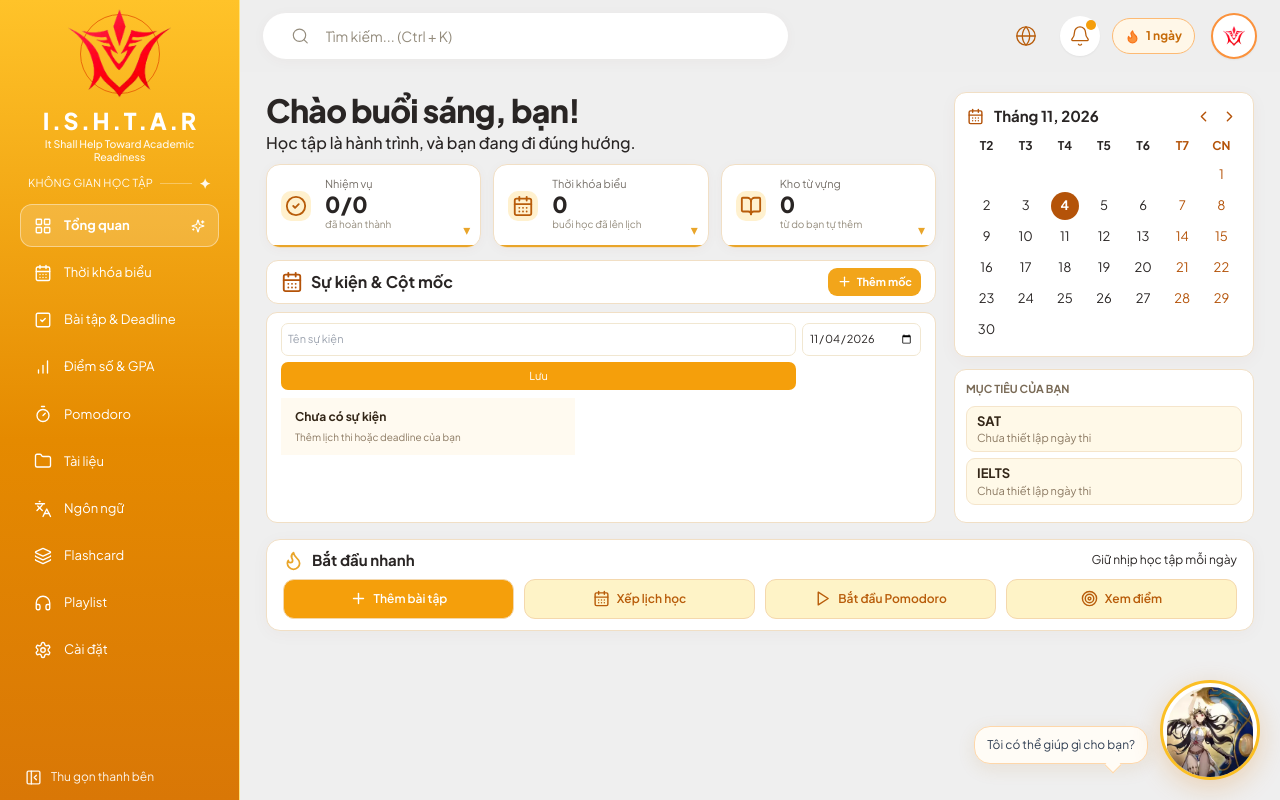
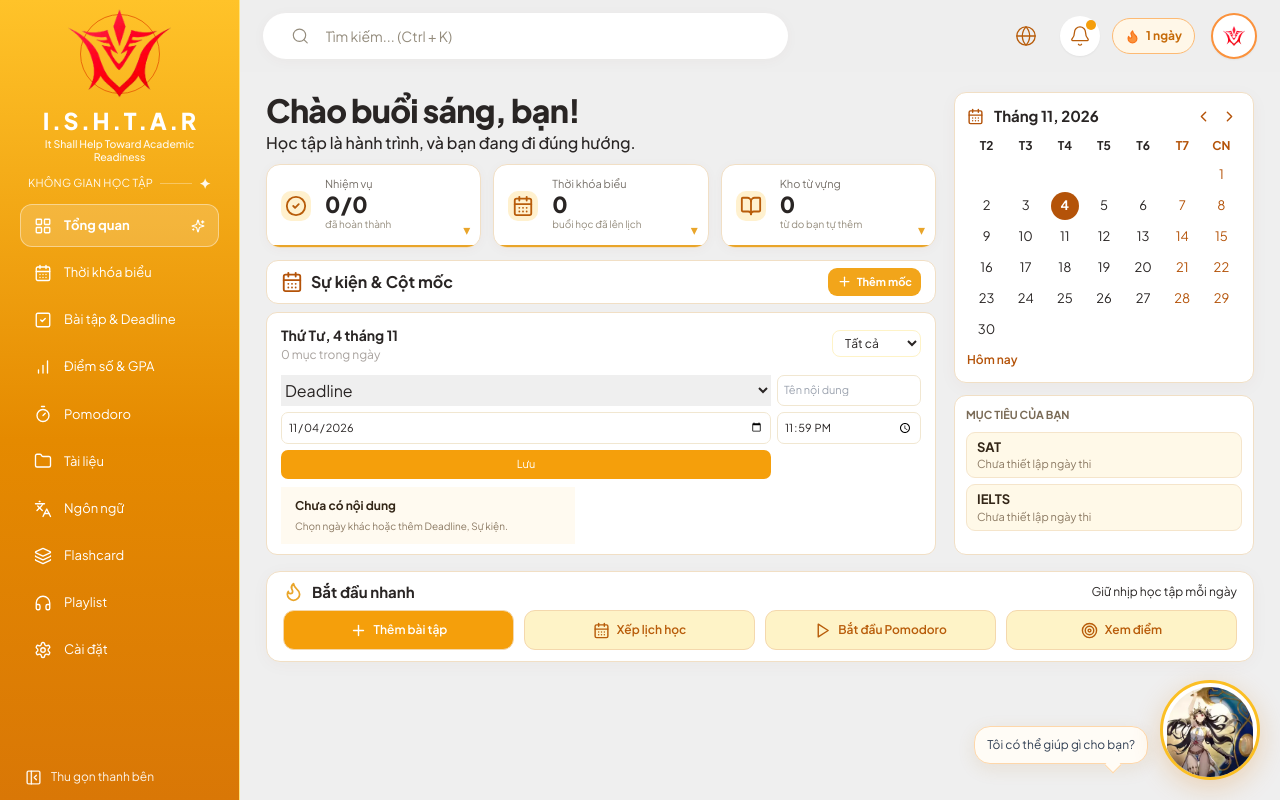
Before and after one commit to nhanttk1710-sketch/I.S.H.T.A.R-STUDY-APP, a Next.js app in the folder ISHTAR/ishtar-study-app/: page / in a window 1280 px wide. Both pictures are taken after a click on the button "Thêm mốc". Built offline with nearby package versions, Linux system fonts and the light colour scheme.

Commit message:
Add prioritized calendar events and selected-day agenda

```diff
--- a/ISHTAR/ishtar-study-app/components/ImportantEventsCalendar.tsx
+++ b/ISHTAR/ishtar-study-app/components/ImportantEventsCalendar.tsx
@@ -1,33 +1,41 @@
 "use client";
 import {useEffect,useMemo,useState} from "react";
-import {CalendarDays,ChevronLeft,ChevronRight,Plus,Trash2} from "lucide-react";
-import type {Goal,TabId} from "./types";
-type ImportantEvent={id:string;title:string;date:string};
-const key="ishtar_important_events";
+import {CalendarDays,ChevronLeft,ChevronRight,Plus,Trash2,CheckCircle2,BookOpen,Flag,CalendarHeart,Filter} from "lucide-react";
+import type {Goal,TabId,Task,Deadline,PersonalEvent} from "./types";
 const pad=(n:number)=>String(n).padStart(2,"0");
 const dateKey=(d:Date)=>d.getFullYear()+"-"+pad(d.getMonth()+1)+"-"+pad(d.getDate());
 const uid=()=>Math.random().toString(36).slice(2,10);
 const monthNames=["Tháng 1","Tháng 2","Tháng 3","Tháng 4","Tháng 5","Tháng 6","Tháng 7","Tháng 8","Tháng 9","Tháng 10","Tháng 11","Tháng 12"];
-export default function ImportantEventsCalendar({goals=[],onNavigate}:{goals?:Goal[];onNavigate?:(tab:TabId)=>void}){
- const now=new Date();const [events,setEvents]=useState<ImportantEvent[]>([]);const [ready,setReady]=useState(false);
- const [month,setMonth]=useState(new Date(now.getFullYear(),now.getMonth(),1));const [selected,setSelected]=useState(dateKey(now));
- const [formOpen,setFormOpen]=useState(false);const [title,setTitle]=useState("");const [date,setDate]=useState(dateKey(now));
- useEffect(()=>{try{const raw=localStorage.getItem(key);if(raw){const parsed=JSON.parse(raw);if(Array.isArray(parsed))setEvents(parsed.filter(x=>x&&typeof x.title==="string"&&typeof x.date==="string"))}}catch{}setReady(true)},[]);
- useEffect(()=>{if(ready){try{localStorage.setItem(key,JSON.stringify(events))}catch{}}},[events,ready]);
+type Props={goals?:Goal[];tasks:Task[];deadlines:Deadline[];events:PersonalEvent[];onDataChange:(v:{tasks:Task[];deadlines:Deadline[];events:PersonalEvent[]})=>void;onNavigate?:(tab:TabId)=>void};
+export default function ImportantEventsCalendar({goals=[],tasks,deadlines,events,onDataChange,onNavigate}:Props){
+ const now=new Date();const [month,setMonth]=useState(new Date(now.getFullYear(),now.getMonth(),1));const [selected,setSelected]=useState(dateKey(now));
+ const [formOpen,setFormOpen]=useState(false);const [kind,setKind]=useState<"deadline"|"event">("deadline");const [title,setTitle]=useState("");const [date,setDate]=useState(dateKey(now));const [time,setTime]=useState("23:59");const [filter,setFilter]=useState<"all"|"deadline"|"task"|"event">("all");
  const year=month.getFullYear(),monthIndex=month.getMonth(),daysInMonth=new Date(year,monthIndex+1,0).getDate(),offset=(new Date(year,monthIndex,1).getDay()+6)%7;
- const eventDates=new Set(events.map(e=>e.date));const cells=useMemo(()=>Array.from({length:offset+daysInMonth},(_,i)=>i<offset?null:i-offset+1),[offset,daysInMonth]);
- const selectedEvents=events.filter(e=>e.date===selected).sort((a,b)=>a.title.localeCompare(b.title));
- const addEvent=(e:React.FormEvent)=>{e.preventDefault();if(!title.trim()||!date)return;setEvents(v=>[...v,{id:uid(),title:title.trim(),date}]);setSelected(date);const d=new Date(date+"T12:00:00");setMonth(new Date(d.getFullYear(),d.getMonth(),1));setTitle("");setFormOpen(false)};
+ const cells=useMemo(()=>Array.from({length:offset+daysInMonth},(_,i)=>i<offset?null:i-offset+1),[offset,daysInMonth]);
+ const selectedTasks=tasks.filter(t=>t.due===selected&&!t.done);
+ const selectedDeadlines=deadlines.filter(d=>d.date===selected&&!d.done);
+ const selectedEvents=events.filter(e=>e.date===selected);
+ const hasKind=(day:string)=>({deadline:deadlines.some(x=>x.date===day&&!x.done)||tasks.some(x=>x.due===day&&!x.done),task:tasks.some(x=>(x.plannedDate===day||(!x.due&&x.plannedDate===day))&&!x.done),event:events.some(x=>x.date===day) });
+ const dates=Array.from({length:daysInMonth},(_,i)=>dateKey(new Date(year,monthIndex,i+1)));
+ const selectedItems=[
+ ...selectedDeadlines.map(x=>({id:x.id,title:x.title,kind:"deadline" as const,time:x.time||"23:59",done:x.done,taskId:x.taskId})),
+ ...selectedTasks.filter(t=>!selectedDeadlines.some(d=>d.taskId===t.id)).map(x=>({id:x.id,title:x.title,kind:"task" as const,time:"",done:x.done,taskId:x.id})),
+ ...selectedEvents.map(x=>({id:x.id,title:x.title,kind:"event" as const,time:x.allDay?"Cả ngày":x.time||"",done:false,taskId:undefined}))
+ ].filter(x=>filter==="all"||x.kind===filter).sort((a,b)=>({deadline:0,task:1,event:2}[a.kind]-{deadline:0,task:1,event:2}[b.kind])||a.time.localeCompare(b.time));
+ const add=(e:React.FormEvent)=>{e.preventDefault();if(!title.trim()||!date)return;if(kind==="deadline")onDataChange({tasks,deadlines:[...deadlines,{id:uid(),title:title.trim(),date,time,done:false}],events});else onDataChange({tasks,deadlines,events:[...events,{id:uid(),title:title.trim(),date,time,allDay:false,repeat:"none"}]});setSelected(date);const d=new Date(date+"T12:00:00");setMonth(new Date(d.getFullYear(),d.getMonth(),1));setTitle("");setFormOpen(false)};
+ const toggle=(item:typeof selectedItems[number])=>{if(item.kind==="deadline")onDataChange({tasks,deadlines:deadlines.map(d=>d.id===item.id?{...d,done:!d.done}:d),events});else if(item.kind==="task")onDataChange({tasks:tasks.map(t=>t.id===item.id?{...t,done:!t.done}:t),deadlines:deadlines.map(d=>d.taskId===item.id?{...d,done:!d.done}:d),events});else onDataChange({tasks,deadlines,events:events.filter(e=>e.id!==item.id)})};
  const move=(delta:number)=>setMonth(new Date(year,monthIndex+delta,1));
  const goalItems=goals.length?goals:[{id:"sat-template",exam:"SAT",target:"",examDate:"",createdAt:"",scoreMin:400,scoreMax:1600,scores:[]},{id:"ielts-template",exam:"IELTS",target:"",examDate:"",createdAt:"",scoreMin:1,scoreMax:9,scores:[]}];
  return <div className="ishtar-dashboard-panels">
   <section className="ishtar-events-heading"><div><CalendarDays size={22}/><h2>Sự kiện & Cột mốc</h2></div><button type="button" onClick={()=>{setDate(selected);setFormOpen(v=>!v)}}><Plus size={15}/>Thêm mốc</button></section>
-  <section className="ishtar-events-list">{formOpen&&<form onSubmit={addEvent} className="ishtar-event-form"><input value={title} onChange={e=>setTitle(e.target.value)} placeholder="Tên sự kiện" required/><input type="date" value={date} onChange={e=>setDate(e.target.value)} required/><button type="submit">Lưu</button></form>}{selectedEvents.length?selectedEvents.map(event=><div key={event.id} className="ishtar-event-row"><div><b>{event.title}</b><small>{selected.split("-").reverse().join("/")}</small></div><button aria-label="Xóa sự kiện" onClick={()=>setEvents(v=>v.filter(x=>x.id!==event.id))}><Trash2 size={15}/></button></div>):<div className="ishtar-event-empty"><b>Chưa có sự kiện</b><span>Thêm lịch thi hoặc deadline của bạn</span></div>}</section>
+  <section className="ishtar-events-list">
+   <div className="mb-3 flex flex-wrap items-center justify-between gap-2"><div><b className="text-sm">{new Date(selected+"T12:00:00").toLocaleDateString("vi-VN",{weekday:"long",day:"numeric",month:"long"})}</b><p className="text-xs text-stone-400">{selectedItems.length} mục trong ngày</p></div><select aria-label="Lọc nội dung" value={filter} onChange={e=>setFilter(e.target.value as typeof filter)} className="rounded-lg border border-amber-100 bg-white px-2 py-1 text-xs"><option value="all">Tất cả</option><option value="deadline">Deadline</option><option value="task">Bài tập</option><option value="event">Sự kiện</option></select></div>
+   {formOpen&&<form onSubmit={add} className="ishtar-event-form"><select value={kind} onChange={e=>setKind(e.target.value as typeof kind)}><option value="deadline">Deadline</option><option value="event">Sự kiện cá nhân</option></select><input value={title} onChange={e=>setTitle(e.target.value)} placeholder="Tên nội dung" required/><input type="date" value={date} onChange={e=>setDate(e.target.value)} required/><input type="time" value={time} onChange={e=>setTime(e.target.value)}/><button type="submit">Lưu</button></form>}
+   {selectedItems.length?selectedItems.map(item=><div key={item.kind+item.id} className="ishtar-event-row"><button type="button" aria-label="Đánh dấu hoàn thành" onClick={()=>toggle(item)} className="text-emerald-600"><CheckCircle2 size={17}/></button><div className="min-w-0 flex-1"><b>{item.title}</b><small>{item.time||"Chưa đặt giờ"}</small></div><span className={"ishtar-event-type ishtar-event-type--"+item.kind}>{item.kind==="deadline"?"Deadline":item.kind==="task"?"Bài tập":"Sự kiện"}</span>{item.kind==="event"&&<button aria-label="Xóa sự kiện" onClick={()=>toggle(item)}><Trash2 size={15}/></button>}</div>):<div className="ishtar-event-empty"><b>Chưa có nội dung</b><span>Chọn ngày khác hoặc thêm Deadline, Sự kiện.</span></div>}
+  </section>
   <div className="ishtar-side-col">
-  <section className="ishtar-month-panel"><div className="ishtar-month-heading"><div><CalendarDays size={22}/><h2>{monthNames[monthIndex]}, {year}</h2></div><div><button type="button" aria-label="Tháng trước" onClick={()=>move(-1)}><ChevronLeft size={17}/></button><button type="button" aria-label="Tháng sau" onClick={()=>move(1)}><ChevronRight size={17}/></button></div></div>
-   <div className="ishtar-calendar-grid">{["T2","T3","T4","T5","T6","T7","CN"].map((d,i)=><b key={d} className={i>4?"weekend":""}>{d}</b>)}{cells.map((day,i)=>{if(!day)return <span key={"blank-"+i}/>;const value=dateKey(new Date(year,monthIndex,day));const weekend=new Date(year,monthIndex,day).getDay()===0||new Date(year,monthIndex,day).getDay()===6;return <button key={value} type="button" onClick={()=>setSelected(value)} className={(selected===value?"selected ":"")+(value===dateKey(now)?"today ":"")+(eventDates.has(value)?"has-event ":"")+(weekend?"weekend":"")}>{day}{eventDates.has(value)&&<i/>}</button>})}</div>
-  </section>
-  <section className="ishtar-goals-panel"><h3>MỤC TIÊU CỦA BẠN</h3>{goalItems.map(goal=><button key={goal.id} type="button" onClick={()=>onNavigate?.("grades")} className="ishtar-goal-card"><b>{goal.exam}</b><span>{goal.examDate?"Ngày thi: "+goal.examDate:"Chưa thiết lập ngày thi"}</span></button>)}</section>
+   <section className="ishtar-month-panel"><div className="ishtar-month-heading"><div><CalendarDays size={22}/><h2>{monthNames[monthIndex]}, {year}</h2></div><div><button type="button" aria-label="Tháng trước" onClick={()=>move(-1)}><ChevronLeft size={17}/></button><button type="button" aria-label="Tháng sau" onClick={()=>move(1)}><ChevronRight size={17}/></button></div></div><div className="ishtar-calendar-grid">{["T2","T3","T4","T5","T6","T7","CN"].map((d,i)=><b key={d} className={i>4?"weekend":""}>{d}</b>)}{cells.map((day,i)=>{if(!day)return <span key={"blank-"+i}/>;const value=dateKey(new Date(year,monthIndex,day));const kinds=hasKind(value);const color=kinds.deadline?"#DC2626":kinds.task?"#2563EB":kinds.event?"#16A34A":"";const weekend=new Date(year,monthIndex,day).getDay()===0||new Date(year,monthIndex,day).getDay()===6;return <button key={value} type="button" onClick={()=>setSelected(value)} className={(selected===value?"selected ":"")+(value===dateKey(now)?"today ":"")+(weekend?"weekend":"")}>{day}{color&&<i style={{backgroundColor:color}}/>}</button>})}</div><button type="button" onClick={()=>{setSelected(dateKey(now));setMonth(new Date(now.getFullYear(),now.getMonth(),1))}} className="mt-2 text-xs font-semibold text-amber-700">Hôm nay</button></section>
+   <section className="ishtar-goals-panel"><h3>MỤC TIÊU CỦA BẠN</h3>{goalItems.map(goal=><button key={goal.id} type="button" onClick={()=>onNavigate?.("grades")} className="ishtar-goal-card"><b>{goal.exam}</b><span>{goal.examDate?"Ngày thi: "+goal.examDate:"Chưa thiết lập ngày thi"}</span></button>)}</section>
   </div>
  </div>;
 }
```
